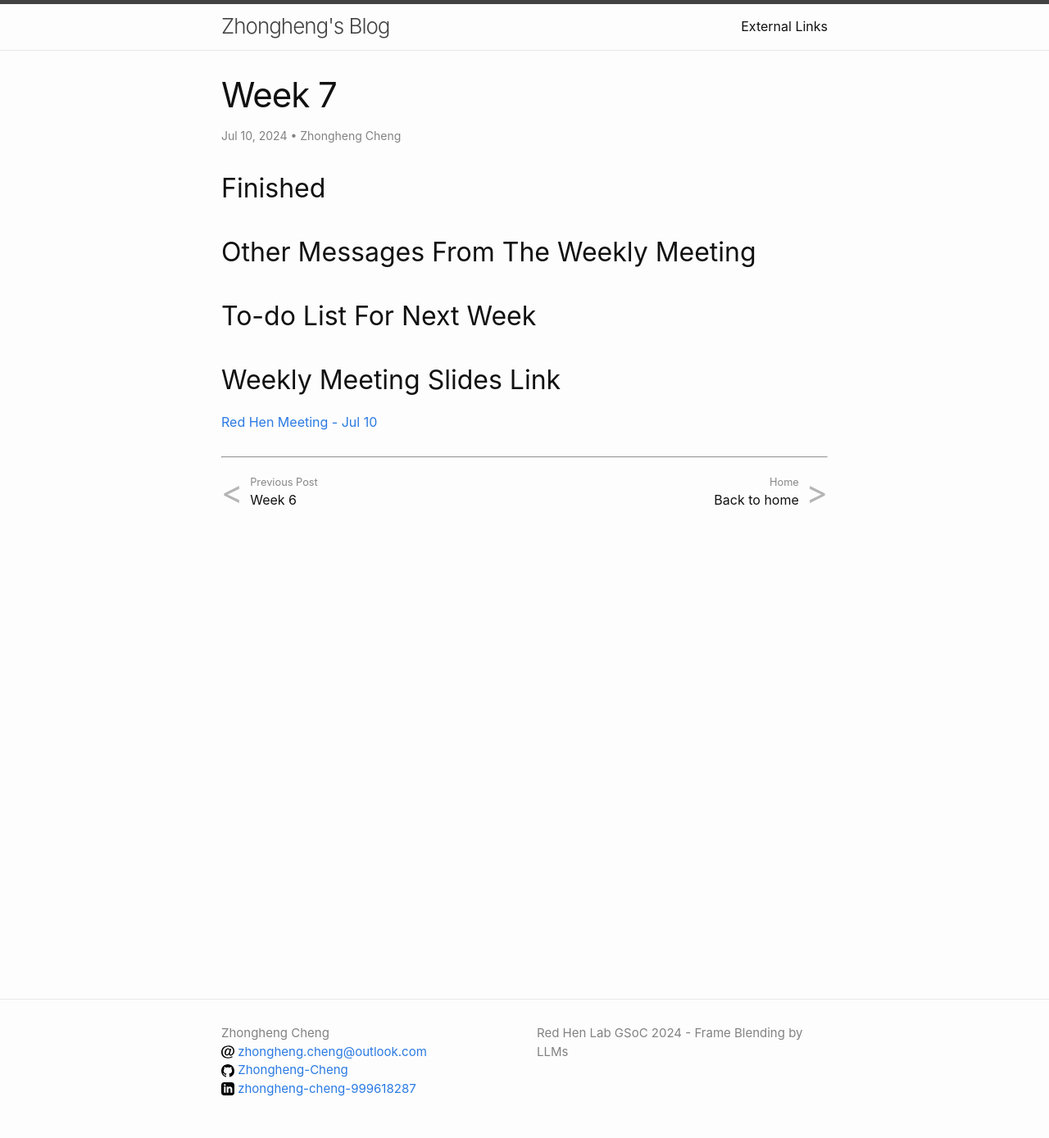
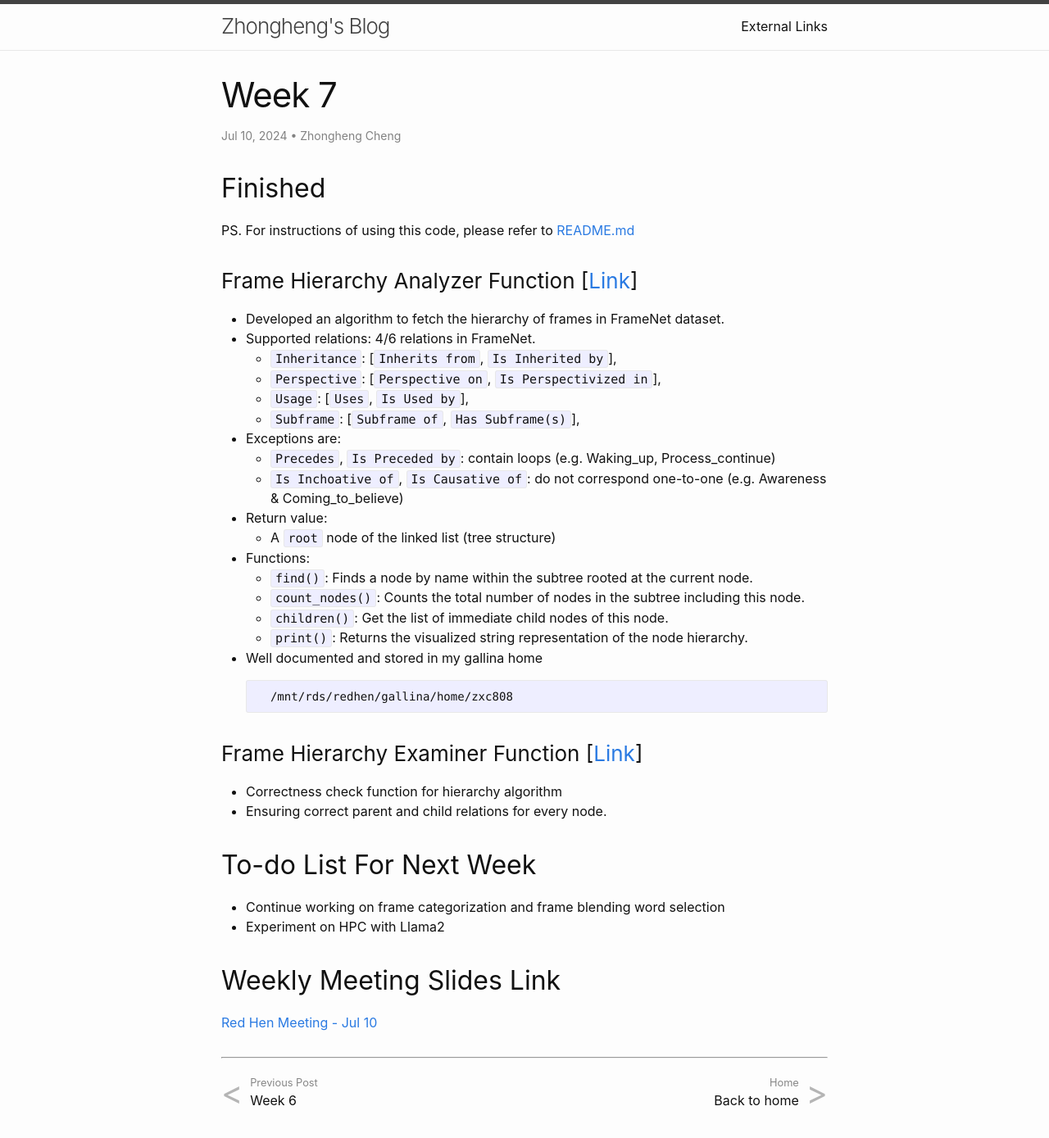
Before and after one commit to Zhongheng-Cheng/zhongheng-cheng.github.io, a Jekyll site: the page built from _posts/2024-07-10-Week-7.md, in a window 1280 px wide and 1400 px high. Shown: the top 1389 px of the window at 82% size. Built offline with Jekyll 4.4.1, drawn with Linux system fonts in a browser that asks for light colours.

Commit message:
updated Week 7 blog

````diff
--- a/_posts/2024-07-10-Week-7.md
+++ b/_posts/2024-07-10-Week-7.md
@@ -16,12 +16,41 @@ layout: post
 
 ## Finished
 
+PS. For instructions of using this code, please refer to [README.md](https://github.com/Zhongheng-Cheng/gsoc2024-frame-blending/blob/main/README.md)
 
-## Other Messages From The Weekly Meeting
+### Frame Hierarchy Analyzer Function [[Link](https://github.com/Zhongheng-Cheng/gsoc2024-frame-blending/blob/main/frame_hierarchy_analyzer.py)]
 
+- Developed an algorithm to fetch the hierarchy of frames in FrameNet dataset.
+- Supported relations: 4/6 relations in FrameNet.
+    - `Inheritance`: [`Inherits from`, `Is Inherited by`],
+    - `Perspective`: [`Perspective on`, `Is Perspectivized in`],
+    - `Usage`: [`Uses`, `Is Used by`],
+    - `Subframe`: [`Subframe of`, `Has Subframe(s)`],
+- Exceptions are:
+    - `Precedes`, `Is Preceded by`: contain loops (e.g. Waking_up, Process_continue)
+    - `Is Inchoative of`, `Is Causative of`: do not correspond one-to-one (e.g. Awareness & Coming_to_believe)
+- Return value:
+    - A `root` node of the linked list (tree structure)
+- Functions:
+    - `find()`: Finds a node by name within the subtree rooted at the current node.
+    - `count_nodes()`: Counts the total number of nodes in the subtree including this node.
+    - `children()`: Get the list of immediate child nodes of this node.
+    - `print()`: Returns the visualized string representation of the node hierarchy.
+- Well documented and stored in my gallina home
+
+    ```bash
+    /mnt/rds/redhen/gallina/home/zxc808
+    ```
+
+### Frame Hierarchy Examiner Function [[Link](https://github.com/Zhongheng-Cheng/gsoc2024-frame-blending/blob/main/frame_hierarchy_examiner.py)]
+
+- Correctness check function for hierarchy algorithm
+- Ensuring correct parent and child relations for every node.
 
 ## To-do List For Next Week
 
+- Continue working on frame categorization and frame blending word selection
+- Experiment on HPC with Llama2
 
 ## Weekly Meeting Slides Link
 
````
